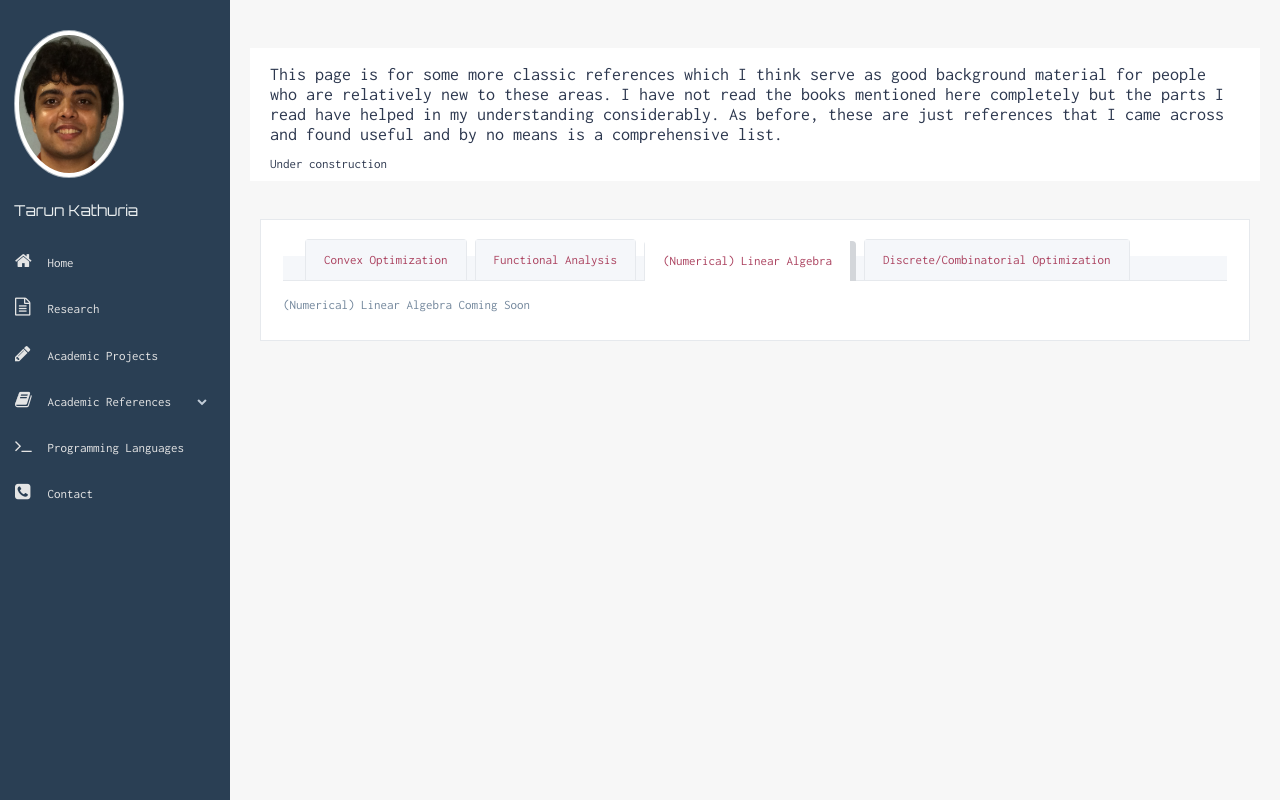
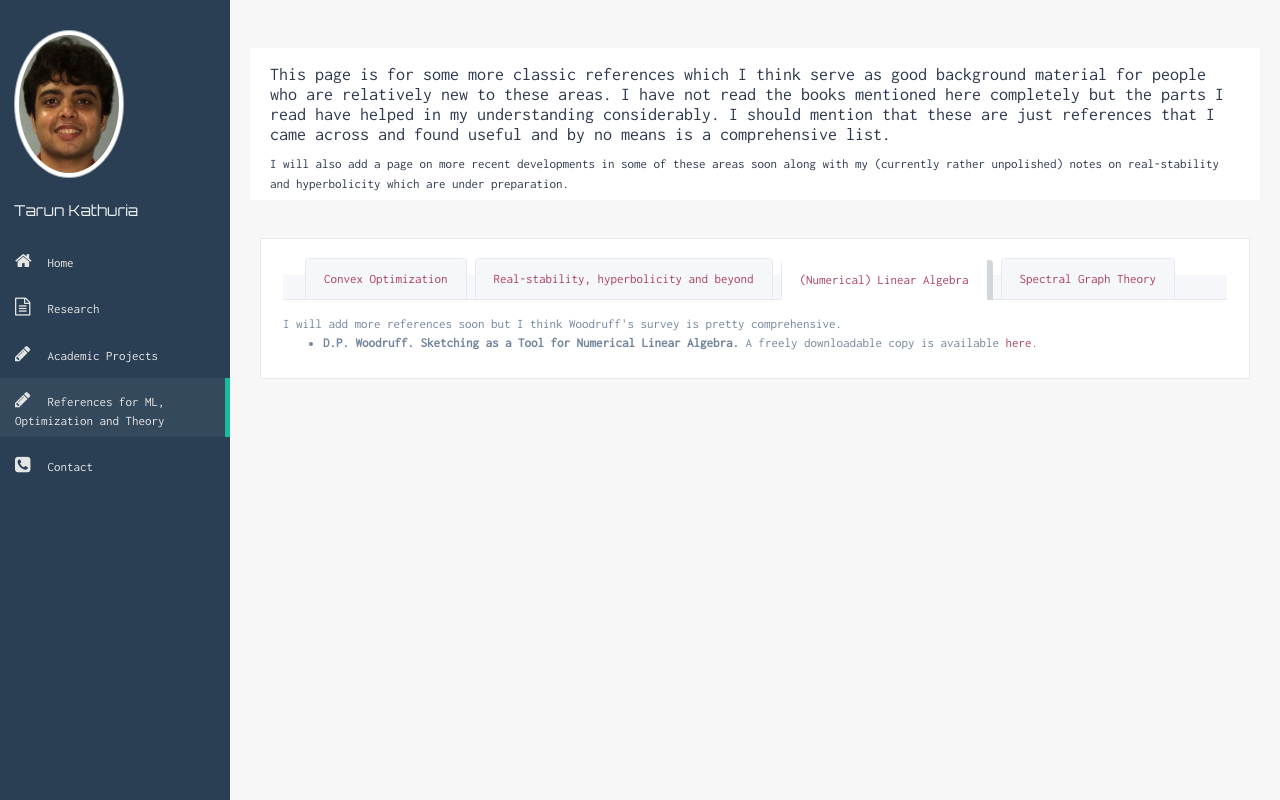
Before and after one commit to tarunkathuria/tarunkathuria.github.io, a plain HTML site: page backgroundReading.html in a window 1280 px wide. Both pictures are taken after a click on the tab "(Numerical) Linear Algebra". Shown: the top 800 px of the page. Drawn offline with Linux system fonts and the light colour scheme.

Commit message:
minor fixes

```diff
--- a/backgroundReading.html
+++ b/backgroundReading.html
@@ -96,16 +96,18 @@
                                 </li>
                                 <li><a href="projects.html"><i class="fa fa-pencil" ></i> Academic Projects </a>
                                 </li>
-                                <li><a><i class="fa fa-book"></i> Academic References <span class="fa fa-chevron-down"></span></a>
+                                <li class="current-page"><a href="backgroundReading.html"><i class="fa fa-pencil" ></i> References for ML, Optimization and Theory </a>
+                                </li>
+                                <!-- <li><a><i class="fa fa-book"></i> Academic References <span class="fa fa-chevron-down"></span></a>
                                     <ul class="nav child_menu" style="display: none">
                                         <li><a href="MLONewStuff.html">New Developments in ML & Opt</a>
                                         </li>
                                         <li class="current-page"><a>Background Material</a>
                                         </li>
                                     </ul>
-                                </li>
-                                <li ><a href="progLang.html"><i class="fa fa-terminal" ></i> Programming Languages</a>
-                                </li>
+                                </li> -->
+                                <!-- <li ><a href="progLang.html"><i class="fa fa-terminal" ></i> Programming Languages</a>  -->
+                                <!-- </li> -->
                                 <li ><a href="contact.html"><i class="fa fa-phone-square" ></i> Contact </a>
                                 </li>
 
@@ -348,9 +350,9 @@
                             </div>-->
 
                             <div class="col-xs-12">
-                                <h2>This page is for some more classic references which I think serve as good background material for people who are relatively new to these areas. I have not read the books mentioned here completely but the parts I read have helped in my understanding considerably. As before, these are just references that I came across and found useful and by no means is a comprehensive list. </h2>
+                                <h2>This page is for some more classic references which I think serve as good background material for people who are relatively new to these areas. I have not read the books mentioned here completely but the parts I read have helped in my understanding considerably. I should mention that these are just references that I came across and found useful and by no means is a comprehensive list. </h2>
 
-                                Under construction
+                                I will also add a page on more recent developments in some of these areas soon along with my (currently rather unpolished) notes on real-stability and hyperbolicity which are under preparation.
                             </div>
 
 
@@ -417,32 +419,34 @@
                                         <ul id="myTab" class="nav nav-tabs bar_tabs" role="tablist">
                                         <li role="presentation" class="active"><a href="#cvx_content" role="tab" data-toggle="tab" aria-expanded="false">Convex Optimization</a>
                                             </li>
-                                            <li role="presentation" class=""><a href="#ml_content"  role="tab" data-toggle="tab" aria-expanded="true">Functional Analysis</a>
+                                            <li role="presentation" class=""><a href="#poly_content"  role="tab" data-toggle="tab" aria-expanded="true">Real-stability, hyperbolicity and beyond</a>
                                             </li>
-                                            <li role="presentation" class=""><a href="#online_content" role="tab"  data-toggle="tab"  aria-expanded="false">(Numerical) Linear Algebra</a>
+                                            <li role="presentation" class=""><a href="#nla_content" role="tab"  data-toggle="tab"  aria-expanded="false">(Numerical) Linear Algebra</a>
                                             </li>
 
-                                            <li role="presentation" class=""><a href="#discrete_content" role="tab" data-toggle="tab" aria-expanded="false">Discrete/Combinatorial Optimization</a>
+                                            <li role="presentation" class=""><a href="#sgt_content" role="tab" data-toggle="tab" aria-expanded="false">Spectral Graph Theory</a>
                                             </li>
                                         </ul>
                                         <div id="myTabContent" class="tab-content">
-                                            <div role="tabpanel" class="tab-pane " id="ml_content">
-                                                <p> Functional Analysis Coming Soon</p>
-                                            </div>
-                                            <div role="tabpanel" class="tab-pane fade" id="online_content" >
-                                                <p>(Numerical) Linear Algebra Coming Soon</p>
-                                            </div>
                                             <div role="tabpanel" class="tab-pane fade active in" id="cvx_content" >
                                                 <ul><li><b>S. Boyd and L. Vandenberghe. Convex Optimization.</b> This is a really good book and I would recommend this book as the first reference to anyone who wants to enter the field of ML and Convex Optimation. An even better thing is that this book is available free of cost <a href="https://web.stanford.edu/~boyd/cvxbook/bv_cvxbook.pdf">here</a>.</li>
                                                 <li><b>A. Ben-Tal and A. Nemirovski. Lectures on Modern Convex Optimization</b>. This is a book I would recommend to more advanced readers. It contains a beautiful rigorous treatment of Conic (Qadratic) programming, SDPs and interior point methods along with other methods. This book is also available free of cost <a href="http://www2.isye.gatech.edu/~nemirovs/Lect_ModConvOpt.pdf">here</a>.</li>
                                                 <li><b>Y. Nesterov. Introductory Lectures on Convex Programming. Volume I: Basic course. </b> This book like the one above it is yet another which deals with the subject of convex optimization with considerable rigor. Available for free <a href="http://www.datascienceassn.org/sites/default/files/Introductory%20Lectures%20on%20Convex%20Optimization%20-%20Nesterov.pdf">here</a></li>
                                                 <li><b>S. Bubeck. Convex Optimization : Algorithms and Complexity </b> This book is written from a more machine learning perspective while being faithful to the classical theory and also includes a topic of much recent interest - stochastic methods. I also found it useful to understand Frank-Wolfe and the cutting plane method. Available for free <a href="http://research.microsoft.com/en-us/um/people/sebubeck/Bubeck15.pdf">here</a></li>
-                                                <li><b>Convex Optimization course by Geoff Gordon and Ryan Tibshirani at CMU</b>. The  video lectures have also been very helpful. Link to a newer offering of the course is <a href="http://www.stat.cmu.edu/~ryantibs/convexopt/">here</a>.</li>
+                                                <li><b>Convex Optimization course by Ryan Tibshirani and Javier Pena at CMU</b>. The  video lectures have also been very helpful. Link to a course offering is available <a href="http://www.stat.cmu.edu/~ryantibs/convexopt/">here</a>.</li>
                                                 <li><b>Serge Lang. Linear Algebra, Third Edition.  Springer's Undergraduate Texts in Mathematics Series</b>. While not Convex Optimization specifically, I think this is an excellent text for Linear Algebra which is a very useful tool.</li>
                                                 </ul>
                                             </div>
-                                            <div role="tabpanel" class="tab-pane fade " id="discrete_content" >
-                                                <p>Discrete/Combinatorial Optimization Coming Soon</p>
+                                            <div role="tabpanel" class="tab-pane fade" id="poly_content">
+                                                <p> Coming Soon</p>
+                                            </div>
+                                            <div role="tabpanel" class="tab-pane fade" id="nla_content" >
+                                            I will add more references soon but I think Woodruff's survey is pretty comprehensive.
+                                                <ul><li><b>D.P. Woodruff. Sketching as a Tool for Numerical Linear Algebra.</b> A freely downloadable copy is available <a href="http://researcher.watson.ibm.com/researcher/files/us-dpwoodru/wNow3.pdf">here</a>.</li>
+                                                </ul>
+                                            </div>
+                                            <div role="tabpanel" class="tab-pane fade" id="sgt_content" >
+                                                <p>Spectral Graph Theory Coming Soon</p>
                                             </div>
 
                                         </div>
```
Also changed, not shown: MLONewStuff.html (+6 -4 lines), contact.html (+6 -4 lines), index.html (+7 -5 lines), projects.html (+6 -4 lines), research.html (+6 -4 lines).
